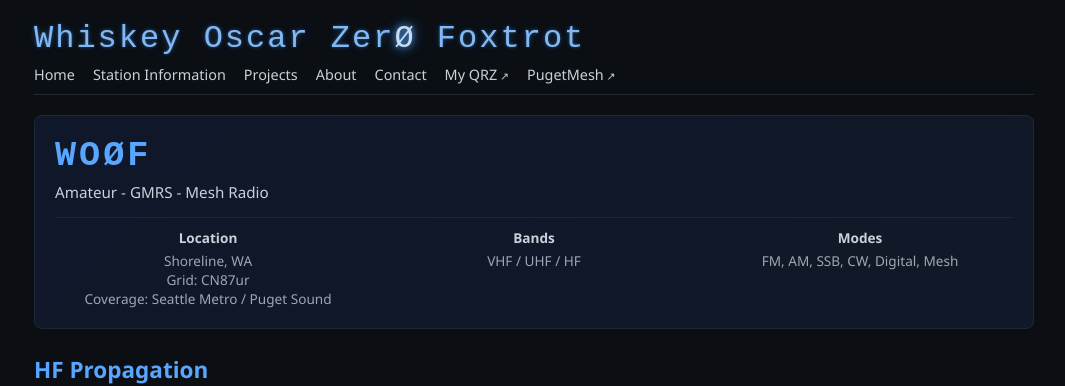
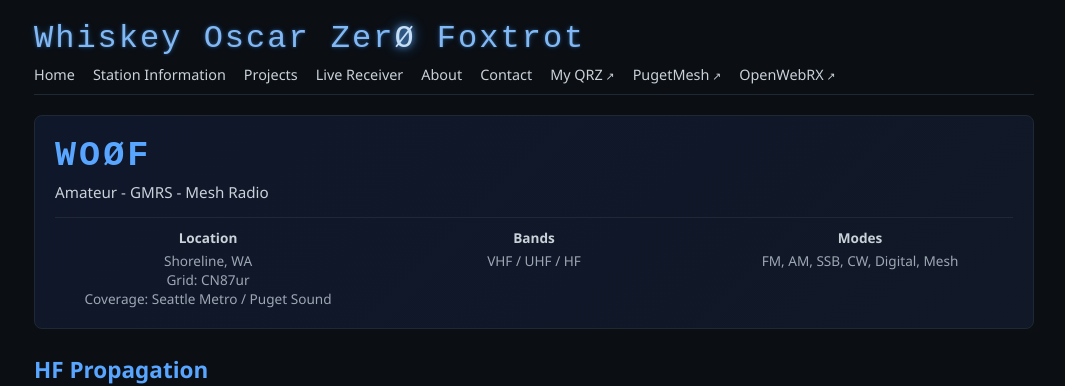
Before and after one commit to Lymitliss/Lymitliss.github.io, a Jekyll site: the page built from index.md, in a window 1280 px wide and 900 px high, cut to the strip 0-386 px from the top of the window. Shown: the whole strip, without its empty margins (106-1171 px from the left). Built offline with Jekyll 4.4.1, drawn with Linux system fonts in a browser that asks for light colours.

Commit message:
Update default.html

```diff
--- a/_layouts/default.html
+++ b/_layouts/default.html
@@ -21,10 +21,12 @@
         <a href="{{ '/' | relative_url }}">Home</a>
         <a href="{{ '/station-information' | relative_url }}">Station Information</a>
         <a href="{{ '/projects' | relative_url }}">Projects</a>
+        <a href="{{ '/live-receiver' | relative_url }}">Live Receiver</a>
         <a href="{{ '/about' | relative_url }}">About</a>
         <a href="{{ '/contact' | relative_url }}">Contact</a>
         <a href="https://www.qrz.com/db/WO0F" target="_blank" rel="noopener">My QRZ</a>
         <a href="https://pugetmesh.org" target="_blank" rel="noopener">PugetMesh</a>
+        <a href="https://rx.wo0f.com" target="_blank" rel="noopener">OpenWebRX</a>
       </div>
     </nav>
 
```
